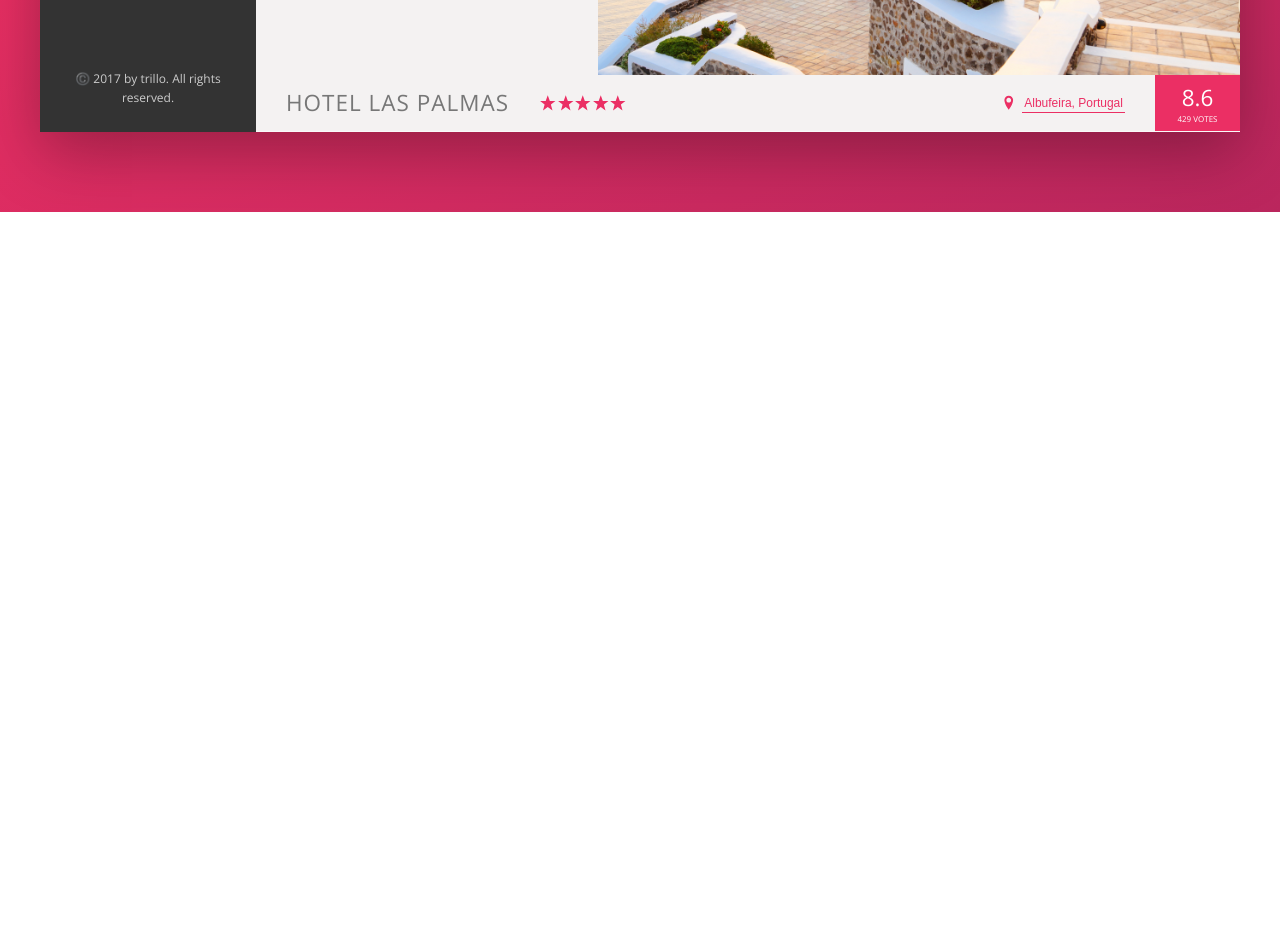
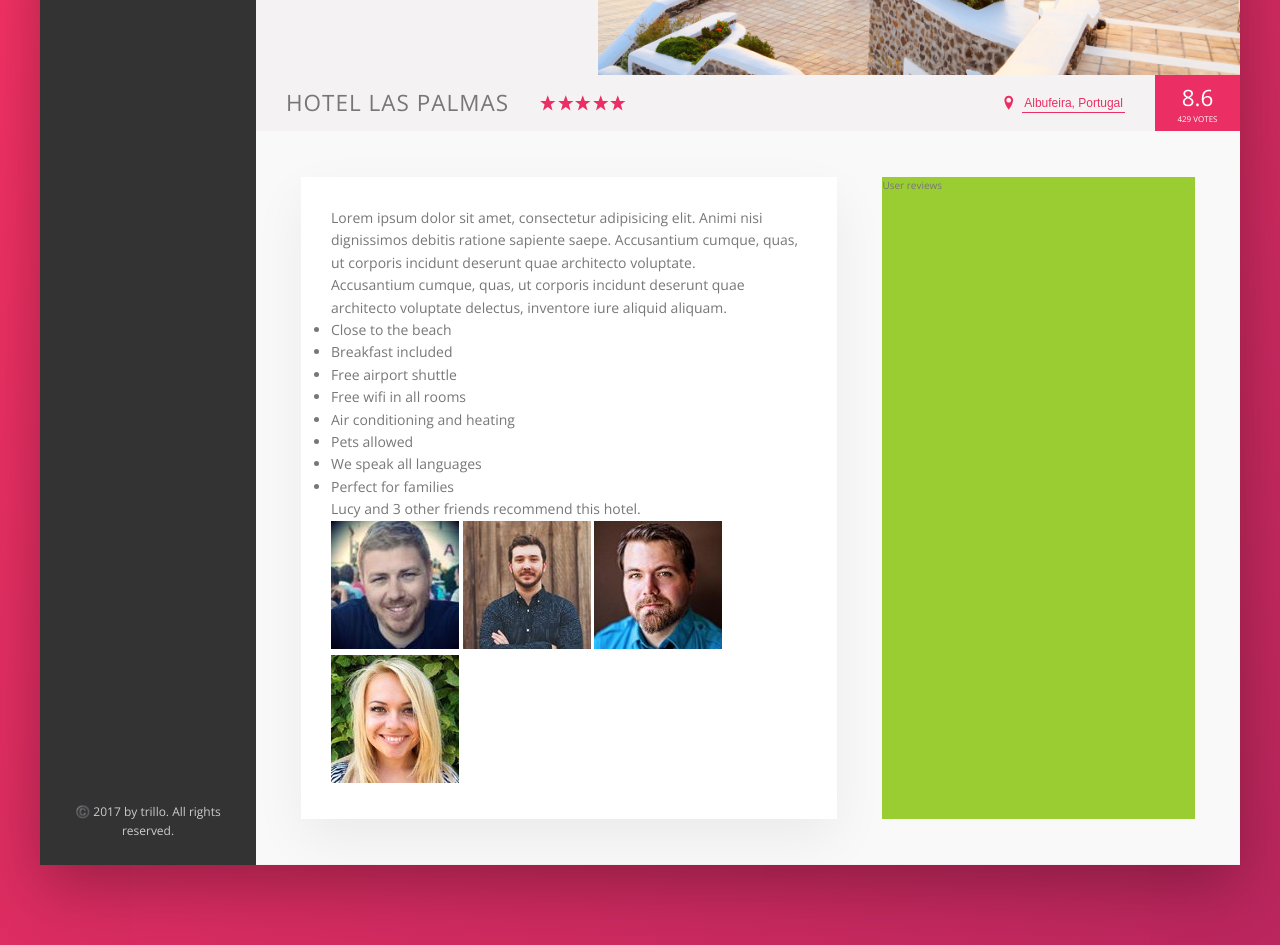
Before and after one commit to bikokwa/trillo, a website: page index.html in a window 1280 px wide. Shown: the part 460-1405 px from the top of the page. Before the commit the page ends 800 px from the top, so only its background shows below. Drawn offline with nearby package versions, Linux system fonts and the light colour scheme.

Commit message:
description section part one

```diff
--- a/index.html
+++ b/index.html
@@ -148,6 +148,60 @@
               <div class="overview__rating-count">429 votes</div>
             </div>
           </div>
+
+          <div class="detail">
+            <div class="description">
+              <p class="paragraph">
+                Lorem ipsum dolor sit amet, consectetur adipisicing elit. Animi
+                nisi dignissimos debitis ratione sapiente saepe. Accusantium
+                cumque, quas, ut corporis incidunt deserunt quae architecto
+                voluptate.
+              </p>
+
+              <p class="paragraph">
+                Accusantium cumque, quas, ut corporis incidunt deserunt quae
+                architecto voluptate delectus, inventore iure aliquid aliquam.
+              </p>
+              <ul class="list">
+                <li class="list__item">Close to the beach</li>
+                <li class="list__item">Breakfast included</li>
+                <li class="list__item">Free airport shuttle</li>
+                <li class="list__item">Free wifi in all rooms</li>
+                <li class="list__item">Air conditioning and heating</li>
+                <li class="list__item">Pets allowed</li>
+                <li class="list__item">We speak all languages</li>
+                <li class="list__item">Perfect for families</li>
+              </ul>
+              <div class="recommend">
+                <p class="recommend__count">
+                  Lucy and 3 other friends recommend this hotel.
+                </p>
+                <div class="recommend__friends">
+                  <img
+                    src="img/user-3.jpg"
+                    alt="Friend 1"
+                    class="recommend__photo"
+                  />
+                  <img
+                    src="img/user-4.jpg"
+                    alt="Friend 2"
+                    class="recommend__photo"
+                  />
+                  <img
+                    src="img/user-5.jpg"
+                    alt="Friend 3"
+                    class="recommend__photo"
+                  />
+                  <img
+                    src="img/user-6.jpg"
+                    alt="Friend 4"
+                    class="recommend__photo"
+                  />
+                </div>
+              </div>
+            </div>
+            <div class="user-reviews">User reviews</div>
+          </div>
         </main>
       </div>
     </div>
--- a/sass/_base.scss
+++ b/sass/_base.scss
@@ -34,6 +34,9 @@ Grey dark 3: #999
   --color-grey-dark-3: #999;
 
   --shadow-dark: 0 2rem 6rem rgba(0, 0, 0, 0.3);
+  --shadow-light: 0 2rem 5rem rgba(0, 0, 0, 0.06);
+
+  --line: 1px solid var(--color-grey-light-2);
 }
 
 * {
--- a/sass/_layout.scss
+++ b/sass/_layout.scss
@@ -37,3 +37,24 @@
 .hotel-view {
   flex: 1;
 }
+
+.detail {
+  display: flex;
+  padding: 4.5rem;
+  background-color: var(--color-grey-light-1);
+  border-bottom: var(--line);
+}
+
+.description {
+  font-size: 1.4rem;
+  background-color: var(--color-white);
+  box-shadow: var(--shadow-light);
+  padding: 3rem;
+  flex: 0 0 60%;
+  margin-right: 4.5rem;
+}
+
+.user-reviews {
+  background-color: yellowgreen;
+  flex: 1;
+}
```
Also changed, not shown: css/style.css.
